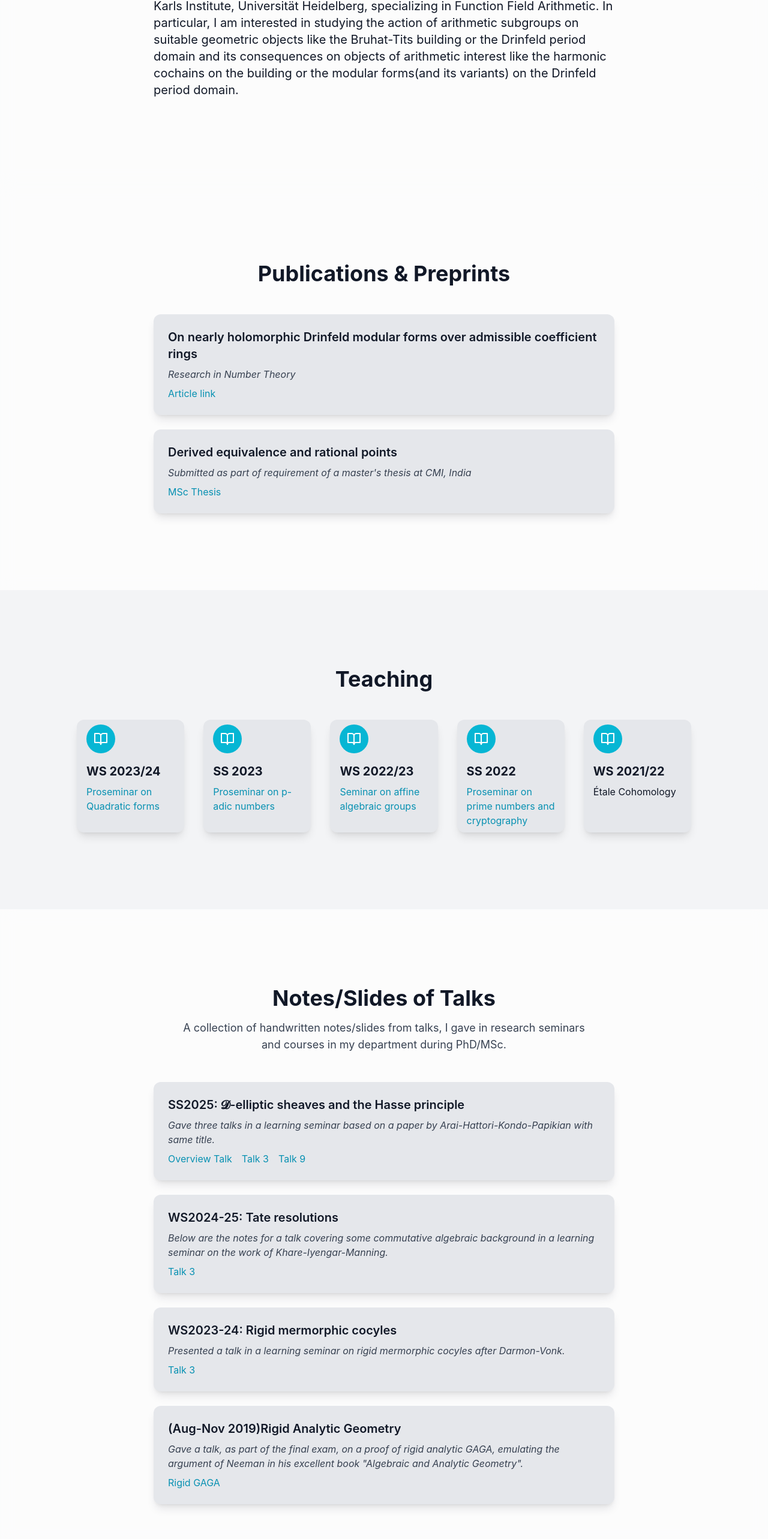
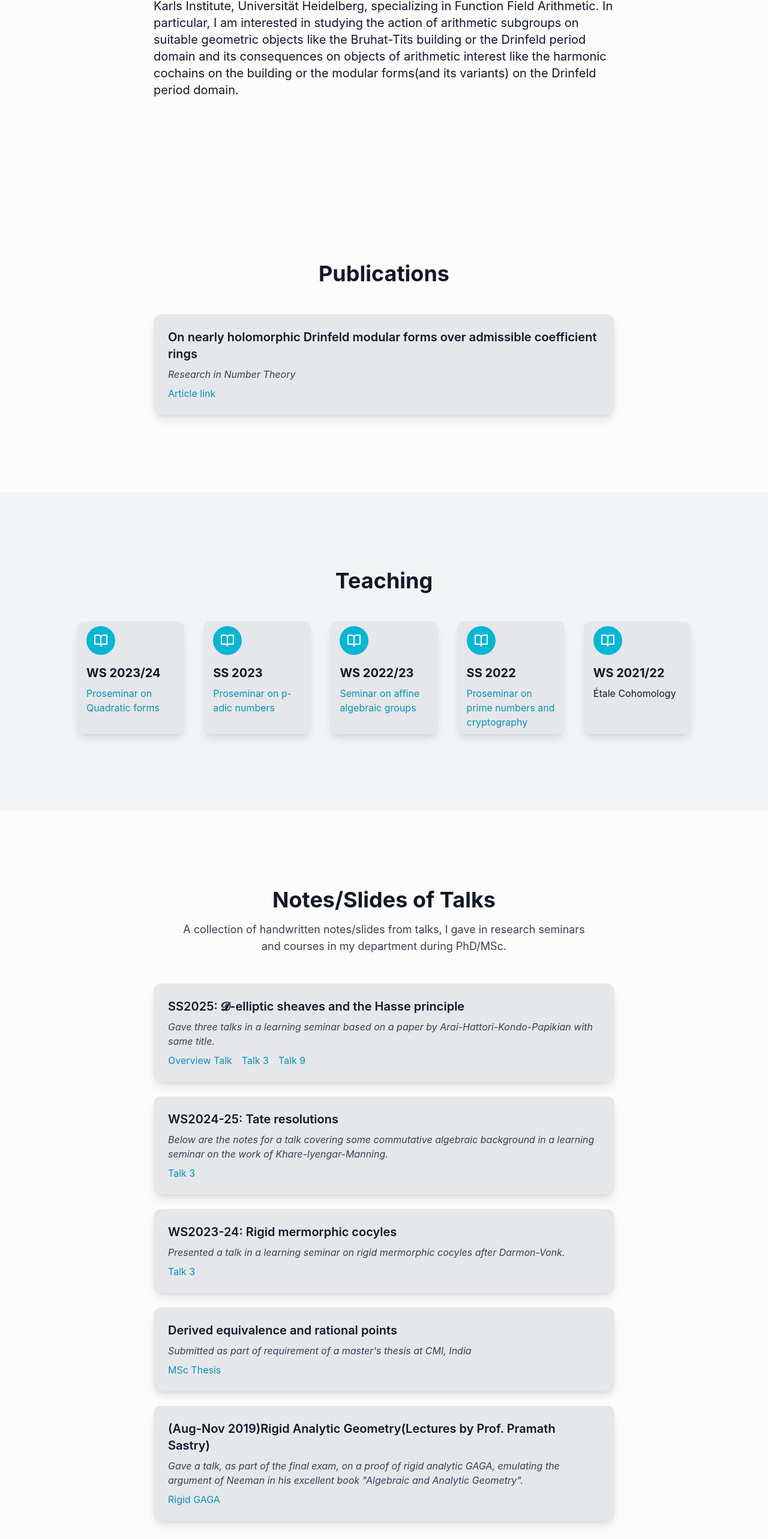
Before and after one commit to sriram-chinthalagiri/webpage, a React (Vite) app: page / in a window 1280 px wide. Shown: the part 225-2791 px from the top of the page at 60% size. Built offline with nearby package versions, Linux system fonts and the light colour scheme.

Commit message:
Update App.jsx

```diff
--- a/src/App.jsx
+++ b/src/App.jsx
@@ -71,7 +71,7 @@ const App = () => {
       {/* Publications Section */}
       <section id="publications" className={`py-20 md:py-32 bg-white/70 backdrop-blur-md text-gray-900`}>
         <div className="container mx-auto px-4">
-          <h2 className="text-3xl md:text-4xl font-bold text-center mb-12">Publications & Preprints</h2>
+          <h2 className="text-3xl md:text-4xl font-bold text-center mb-12">Publications</h2>
           <div className="max-w-3xl mx-auto">
             <ul className="space-y-6">
               {/* Publication Item 1 */}
@@ -84,15 +84,7 @@ const App = () => {
                   </a>
                 </p>
               </li>
-              <li className="bg-gray-200 p-6 rounded-xl shadow-lg">
-                <h3 className="text-xl font-semibold mb-2">Derived equivalence and rational points</h3>
-                <p className="text-gray-700 italic mb-2">Submitted as part of requirement of a master's thesis at CMI, India</p>
-                <p className="text-gray-700">
-                  <a href="/webpage/public/Msc_thesis.pdf" target="_blank" rel="noopener noreferrer" download className="text-cyan-600 hover:text-cyan-500">
-                    MSc Thesis
-                  </a>
-                </p>
-              </li>
+
             </ul>
           </div>
         </div>
@@ -206,7 +198,17 @@ const App = () => {
               </li>
               {/* Talk Item 4*/}
               <li className="bg-gray-200 p-6 rounded-xl shadow-lg">
-                <h3 className="text-xl font-semibold mb-2">(Aug-Nov 2019)Rigid Analytic Geometry</h3>
+                <h3 className="text-xl font-semibold mb-2">Derived equivalence and rational points</h3>
+                <p className="text-gray-700 italic mb-2">Submitted as part of requirement of a master's thesis at CMI, India</p>
+                <p className="text-gray-700">
+                  <a href="/webpage/public/Msc_thesis.pdf" target="_blank" rel="noopener noreferrer" download className="text-cyan-600 hover:text-cyan-500">
+                    MSc Thesis
+                  </a>
+                </p>
+              </li>
+              {/* Talk Item 5*/}
+              <li className="bg-gray-200 p-6 rounded-xl shadow-lg">
+                <h3 className="text-xl font-semibold mb-2">(Aug-Nov 2019)Rigid Analytic Geometry(Lectures by Prof. Pramath Sastry)</h3>
                 <p className="text-gray-700 italic mb-2">Gave a talk, as part of the final exam, on a proof of rigid analytic GAGA, emulating the argument of Neeman in his excellent book "Algebraic and Analytic Geometry".</p>
                 <div className="flex flex-wrap gap-4 text-gray-700">
                   <a href="https://sriram-chinthalagiri.github.io/webpage/Rigid_GAGA.pdf" target="_blank" rel="noopener noreferrer" download className="text-cyan-600 hover:text-cyan-500">
@@ -215,6 +217,7 @@ const App = () => {
 
                 </div>
               </li>
+
             </ul>
           </div>
         </div>
```
